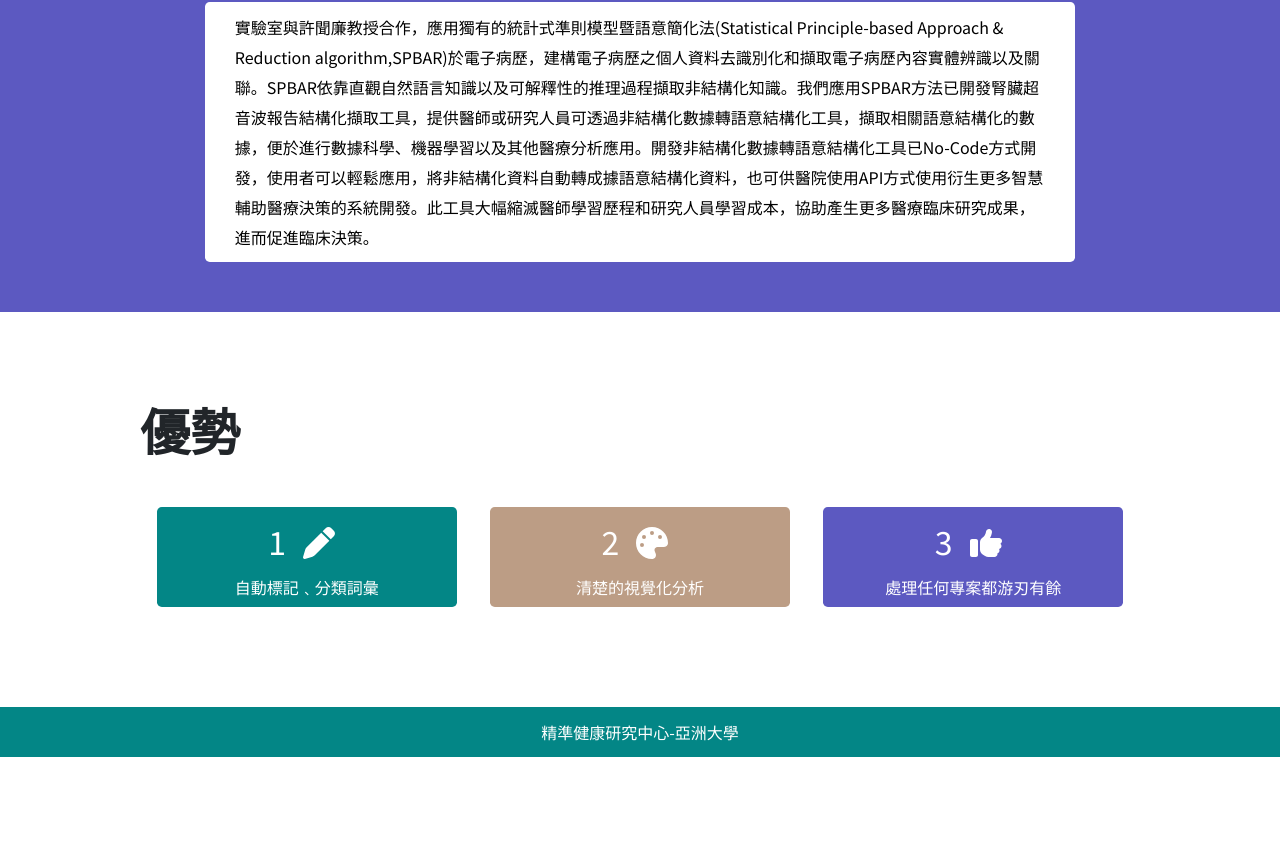
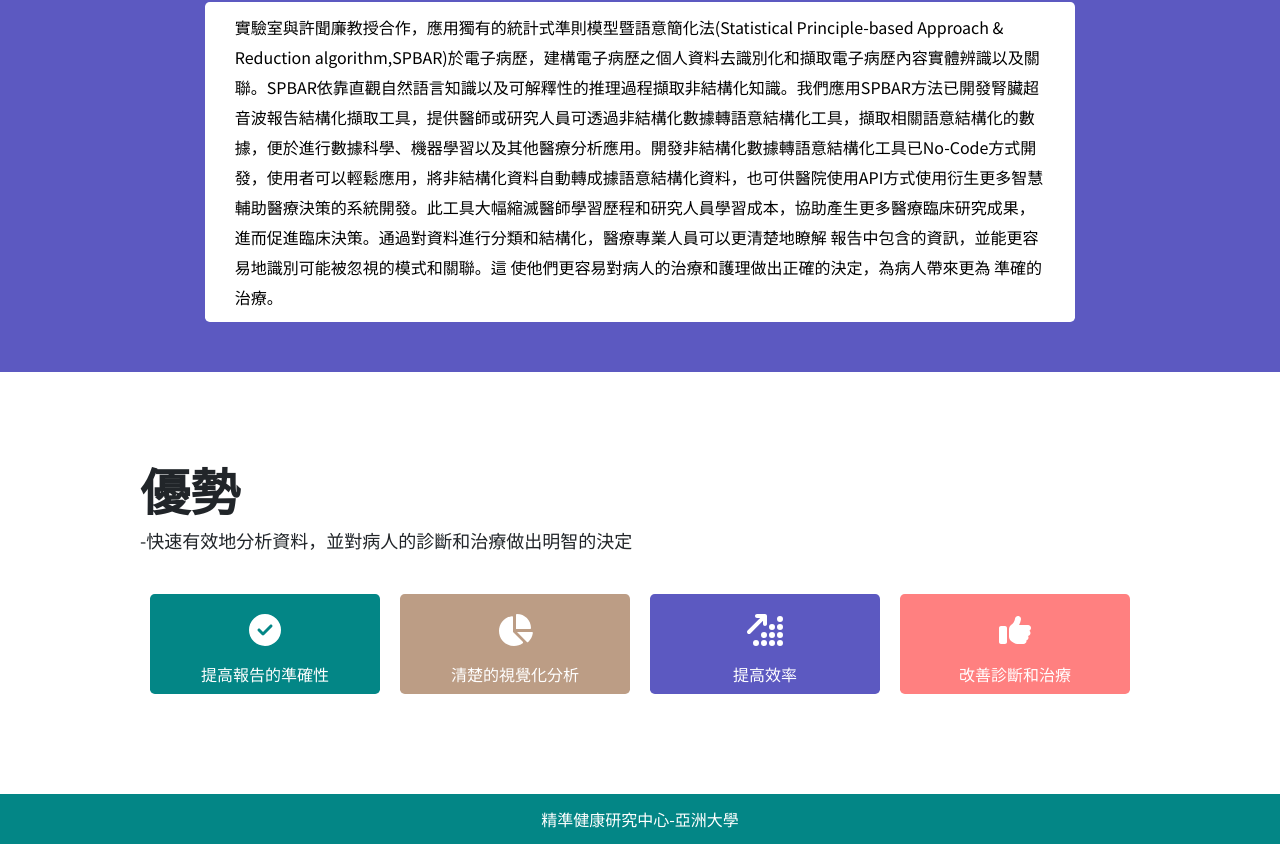
Before and after one commit to yoyio/subject, a Vue app: page /#/ in a window 1280 px wide. Shown: the part 793-1637 px from the top of the page. Before the commit the page ends 1550 px from the top, so only its background shows below. Built offline with nearby package versions, Linux system fonts and the light colour scheme.

Commit message:
no message

```diff
--- a/src/main.js
+++ b/src/main.js
@@ -8,7 +8,7 @@ import router from './router'
 import './assets/all.scss'
 
 import { library } from '@fortawesome/fontawesome-svg-core'
-import { faArrowRight, faArrowLeft, faPen, faPalette, faThumbsUp } from '@fortawesome/free-solid-svg-icons'
+import { faArrowRight, faArrowLeft, faChartPie, faPalette, faThumbsUp, faArrowUpRightDots,faCircleCheck} from '@fortawesome/free-solid-svg-icons'
 import { FontAwesomeIcon } from '@fortawesome/vue-fontawesome'
 
 const app = createApp(App)
@@ -17,4 +17,4 @@ app.use(VueAxios, axios)
 app.use(router)
 app.mount('#app')
 app.component('font-awesome-icon', FontAwesomeIcon)
-library.add(faArrowRight, faArrowLeft, faPen, faPalette, faThumbsUp)
+library.add(faArrowRight, faArrowLeft, faChartPie, faPalette, faThumbsUp, faArrowUpRightDots, faCircleCheck)
--- a/src/views/HomeView.vue
+++ b/src/views/HomeView.vue
@@ -3,9 +3,15 @@
   <div class="container">
     <div class="A">
       <div class="A-tltie">
-        <h1 class="banner-title" style="font-weight: 800;">整理您的工作﹑整頓您的生活</h1>
-        <p style="color: #000;margin-top: 20px;">自動標記﹑分類詞彙、清楚的視覺化分析，輕鬆處理任何專案。</p>
-        <RouterLink to="/tool" class="action" style="margin-top: 20px;">開始使用</RouterLink>
+        <h1 class="banner-title" style="font-weight: 800">
+          整理您的工作﹑整頓您的生活
+        </h1>
+        <p style="color: #000; margin-top: 20px">
+          自動標記﹑分類詞彙、清楚的視覺化分析，輕鬆處理任何專案。
+        </p>
+        <RouterLink to="/tool" class="action" style="margin-top: 20px"
+          >開始使用</RouterLink
+        >
       </div>
       <div class="A-text">
         <div class="A-img"></div>
@@ -19,10 +25,17 @@
   <div class="bb">
     <div class="B">
       <div class="B-tltie">
-        <h1 style="font-weight: 800;font-size: 50px;">技術</h1>
+        <h1 style="font-weight: 800; font-size: 50px">技術</h1>
       </div>
       <div class="B-text">
-        <p style="color: #000; padding:10px 30px;">實驗室與許聞廉教授合作，應用獨有的統計式準則模型暨語意簡化法(Statistical Principle-based Approach & Reduction algorithm,SPBAR)於電子病歷，建構電子病歷之個人資料去識別化和擷取電子病歷內容實體辨識以及關聯。SPBAR依靠直觀自然語言知識以及可解釋性的推理過程擷取非結構化知識。我們應用SPBAR方法已開發腎臟超音波報告結構化擷取工具，提供醫師或研究人員可透過非結構化數據轉語意結構化工具，擷取相關語意結構化的數據，便於進行數據科學、機器學習以及其他醫療分析應用。開發非結構化數據轉語意結構化工具已No-Code方式開發，使用者可以輕鬆應用，將非結構化資料自動轉成據語意結構化資料，也可供醫院使用API方式使用衍生更多智慧輔助醫療決策的系統開發。此工具大幅縮滅醫師學習歷程和研究人員學習成本，協助產生更多醫療臨床研究成果，進而促進臨床決策。</p>
+        <p style="color: #000; padding: 10px 30px">
+          實驗室與許聞廉教授合作，應用獨有的統計式準則模型暨語意簡化法(Statistical
+          Principle-based Approach & Reduction
+          algorithm,SPBAR)於電子病歷，建構電子病歷之個人資料去識別化和擷取電子病歷內容實體辨識以及關聯。SPBAR依靠直觀自然語言知識以及可解釋性的推理過程擷取非結構化知識。我們應用SPBAR方法已開發腎臟超音波報告結構化擷取工具，提供醫師或研究人員可透過非結構化數據轉語意結構化工具，擷取相關語意結構化的數據，便於進行數據科學、機器學習以及其他醫療分析應用。開發非結構化數據轉語意結構化工具已No-Code方式開發，使用者可以輕鬆應用，將非結構化資料自動轉成據語意結構化資料，也可供醫院使用API方式使用衍生更多智慧輔助醫療決策的系統開發。此工具大幅縮滅醫師學習歷程和研究人員學習成本，協助產生更多醫療臨床研究成果，進而促進臨床決策。通過對資料進行分類和結構化，醫療專業人員可以更清楚地瞭解
+          報告中包含的資訊，並能更容易地識別可能被忽視的模式和關聯。這
+          使他們更容易對病人的治療和護理做出正確的決定，為病人帶來更為
+          準確的治療。
+        </p>
       </div>
     </div>
   </div>
@@ -31,20 +44,33 @@
   <div class="container">
     <div class="C">
       <div class="C-tltie">
-        <h1 style="font-weight: 800;font-size: 50px;">優勢</h1>
+        <h1 style="font-weight: 800; font-size: 50px">優勢</h1>
+        <p style="font-size: 18px">
+          -快速有效地分析資料，並對病人的診斷和治療做出明智的決定
+        </p>
       </div>
       <div class="C-text">
         <div class="C-p" style="background-color: #038686">
-          <h2>1 <font-awesome-icon icon="pen" style="margin:0px 10px;"/></h2>
-          <p class="ctx">自動標記﹑分類詞彙</p>
+          <h2> <font-awesome-icon icon="circle-check" style="margin: 0px 10px" /></h2>
+          <p class="ctx">提高報告的準確性</p>
         </div>
         <div class="C-p" style="background-color: #bc9d85">
-          <h2>2 <font-awesome-icon icon="palette" style="margin:0px 10px;"/></h2>
+          <h2>
+            <font-awesome-icon icon="chart-pie" style="margin: 0px 10px" />
+          </h2>
           <p class="ctx">清楚的視覺化分析</p>
         </div>
         <div class="C-p" style="background-color: #5c59c1">
-          <h2>3 <font-awesome-icon icon="thumbs-up" style="margin:0px 10px;"/></h2>
-          <p class="ctx">處理任何專案都游刃有餘</p>
+          <h2>
+            <font-awesome-icon icon="arrow-up-right-dots" style="margin: 0px 10px" />
+          </h2>
+          <p class="ctx">提高效率</p>
+        </div>
+        <div class="C-p" style="background-color: #ff8080">
+          <h2>
+            <font-awesome-icon icon="thumbs-up" style="margin: 0px 10px" />
+          </h2>
+          <p class="ctx">改善診斷和治療</p>
         </div>
       </div>
     </div>
@@ -184,7 +210,7 @@ html {
 }
 
 /*B*/
-.bb{
+.bb {
   width: 100%;
   background-color: #5c59c1;
 }
@@ -264,11 +290,11 @@ html {
   .C-p {
     flex-direction: column;
     justify-content: flex-start;
-    width: 30%;
+    width: 23%;
     height: 100px;
     padding: 10px 0px;
   }
-  .ctx{
+  .ctx {
     margin-top: 10px;
   }
 }
```
